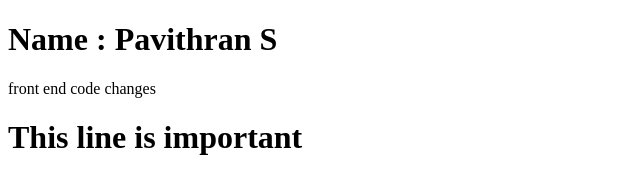
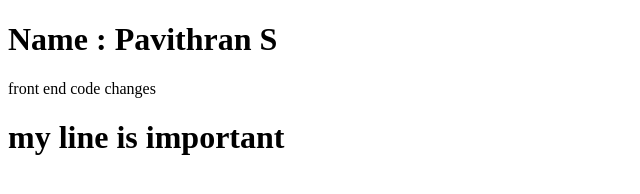
Before and after one commit to pavithran-23-ak/firstfile, a plain HTML site: page index.html in a window 1280 px wide. Shown: the whole page, without its empty margins (0-640 px from the left). Drawn offline with Linux system fonts and the light colour scheme.

Commit message:
Fix : new change

```diff
--- a/index.html
+++ b/index.html
@@ -8,6 +8,6 @@
 <body>
     <h1>Name : Pavithran S</h1>
     <p>front end code changes</p>
-    <h1>This line is important</h1>
+    <h1>my line is important</h1>
 </body>
 </html>
```
